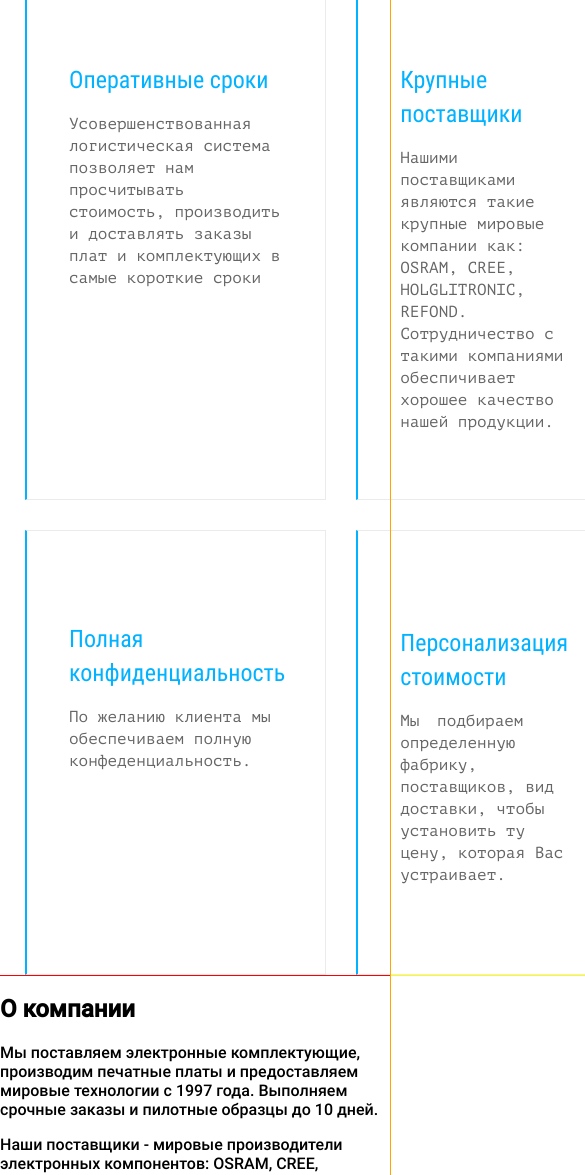
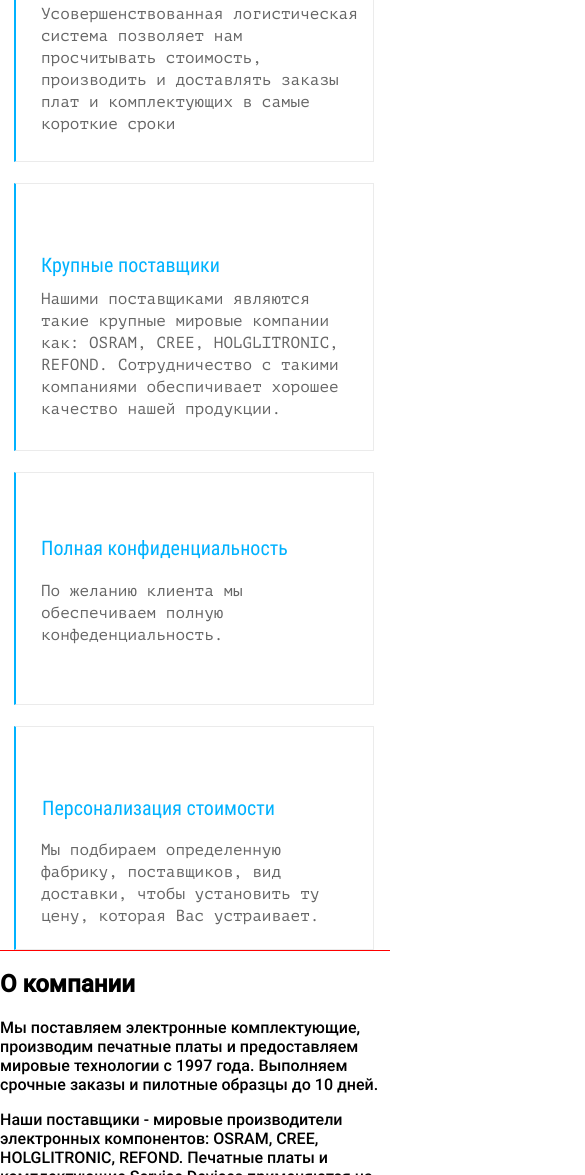
Before and after one commit to Dark7lord2012/Gaisin-Smart-Device, a website: page source/index.html in a window 390 px wide. Shown: the part 721-1896 px from the top of the page, 585 px wide, since content can reach past the window. Drawn offline with nearby package versions, Linux system fonts and the light colour scheme; files that its build step writes are made by us from their sources.

Commit message:
Сверстал блок преимуществ mobile - вроде он готов

```diff
--- a/source/index.html
+++ b/source/index.html
@@ -87,7 +87,7 @@
           </svg>
           <h3>Персонализация стоимости</h3>
           <p>
-            Мы &ensp;подбираем определенную фабрику,
+            Мы подбираем определенную фабрику,
             поставщиков, вид доставки, чтобы установить ту цену,
             которая Вас устраивает.
           </p>
--- a/source/sass/blocks/advantages.scss
+++ b/source/sass/blocks/advantages.scss
@@ -16,6 +16,16 @@
   padding: 110px 25px 0;
   list-style: none;
   box-sizing: border-box;
+
+  @media (max-width: $tablet-width-max) {
+    padding: 51px 25px 0;
+  }
+
+  @media (max-width: $mobile-width-max) {
+    grid-template-columns: 1fr;
+    gap: 21px;
+    padding: 37px 16px 0 14px;
+  }
 }
 
 .advantages__list-item {
@@ -46,6 +56,68 @@
   svg {
     fill: $cyan;
   }
+
+  @media (max-width: $tablet-width-max) {
+    padding: 23px 21px 23px 25px;
+
+    // Безумно большая избыточность кода ниже, нужно что-то придумать
+    &--time {
+      svg {
+        width: 29px;
+        height: 36px;
+      }
+    }
+
+    &--providers {
+      svg {
+        width: 32px;
+        height: 32px;
+        margin-bottom: 3px;
+      }
+    }
+
+    &--confidence {
+      svg {
+        margin-top: 3px;
+        margin-bottom: 3px;
+        width: 30px;
+        height: 26px;
+      }
+    }
+
+    &--price {
+      svg {
+        width: 32px;
+        height: 32px;
+        margin-bottom: 2px;
+      }
+    }
+
+    &:last-child {
+      padding-bottom: 33px;
+    }
+  }
+
+  @media (max-width: $mobile-width-max) {
+    padding-bottom: 26px;
+    padding-right: 15px;
+
+    &--providers {
+      padding-right: 12px;
+      padding-bottom: 30px;
+
+      svg {
+        margin-bottom: 0px;
+      }
+    }
+
+    &--confidence {
+      svg {
+        margin-top: 0;
+        margin-bottom: 0;
+      }
+    }
+  }
 }
 
 .advantages h3 {
@@ -57,6 +129,17 @@
   color: $cyan;
   font-size: 24px;
   line-height: 34px;
+
+  @media (max-width: $tablet-width-max) {
+    margin-top: 4px;
+    margin-bottom: 9px;
+  }
+
+  @media (max-width: $mobile-width-max) {
+    margin-top: 8px;
+    font-size: 20px;
+    line-height: 28px;
+  }
 }
 
 .advantages p {
@@ -65,3 +148,30 @@
   font-size: 16px;
   line-height: 22px;
 }
+
+// Этот код ниже я посвящаю богине Pixel Perfect
+// По необъяснимым причинам преимушество confidence особенное по размерам
+// и только на mobile версии эти особенности влияют на совпадение макета аж более на 10px
+.advantages__list-item:nth-child(3n) {
+  @media (max-width: $mobile-width-max) {
+    padding-bottom: 58px;
+
+    p {
+      margin-top: 18px;
+    }
+  }
+}
+
+.advantages__list-item:last-of-type {
+  padding-bottom: 22px;
+
+  svg {
+    margin-left: 2px;
+    margin-bottom: 0;
+  }
+
+  h3 {
+    margin-left: 1px;
+    margin-bottom: 17px;
+  }
+}
```
Also changed, not shown: build/css/style.min.css, build/index.html, 1 other file.
